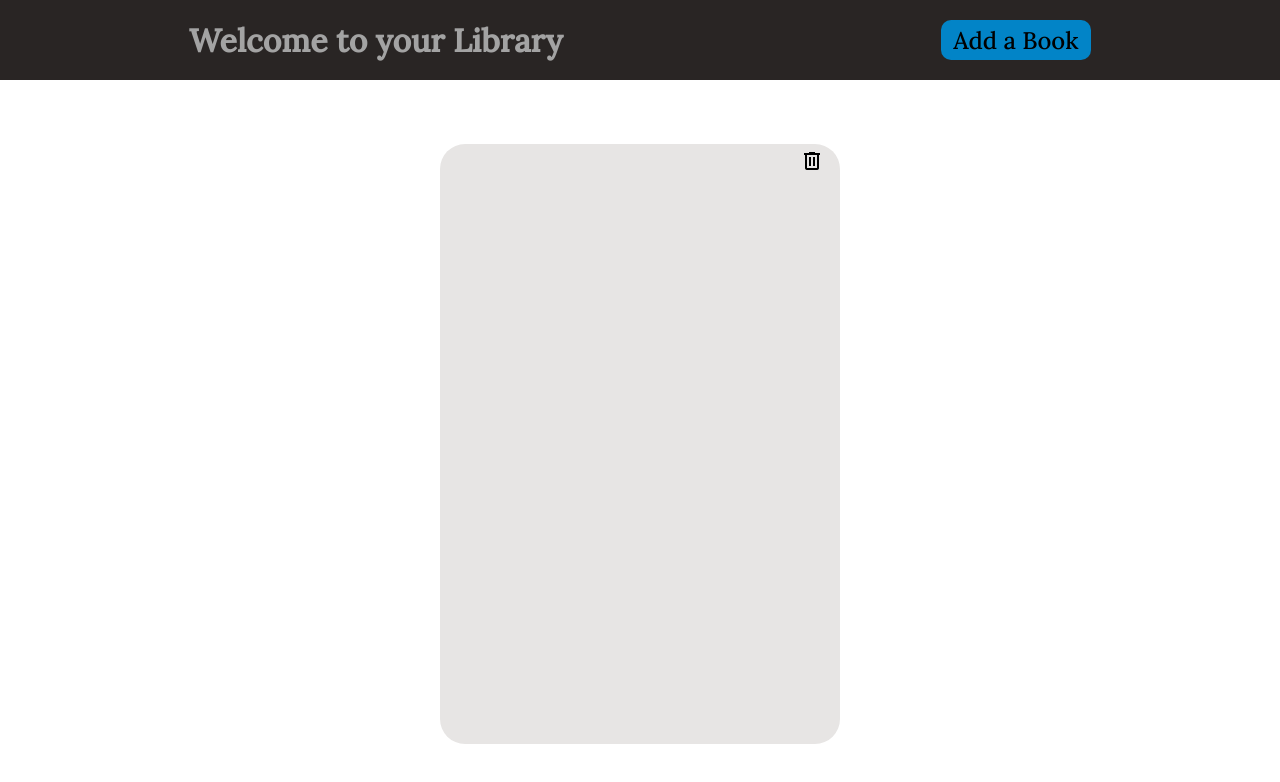
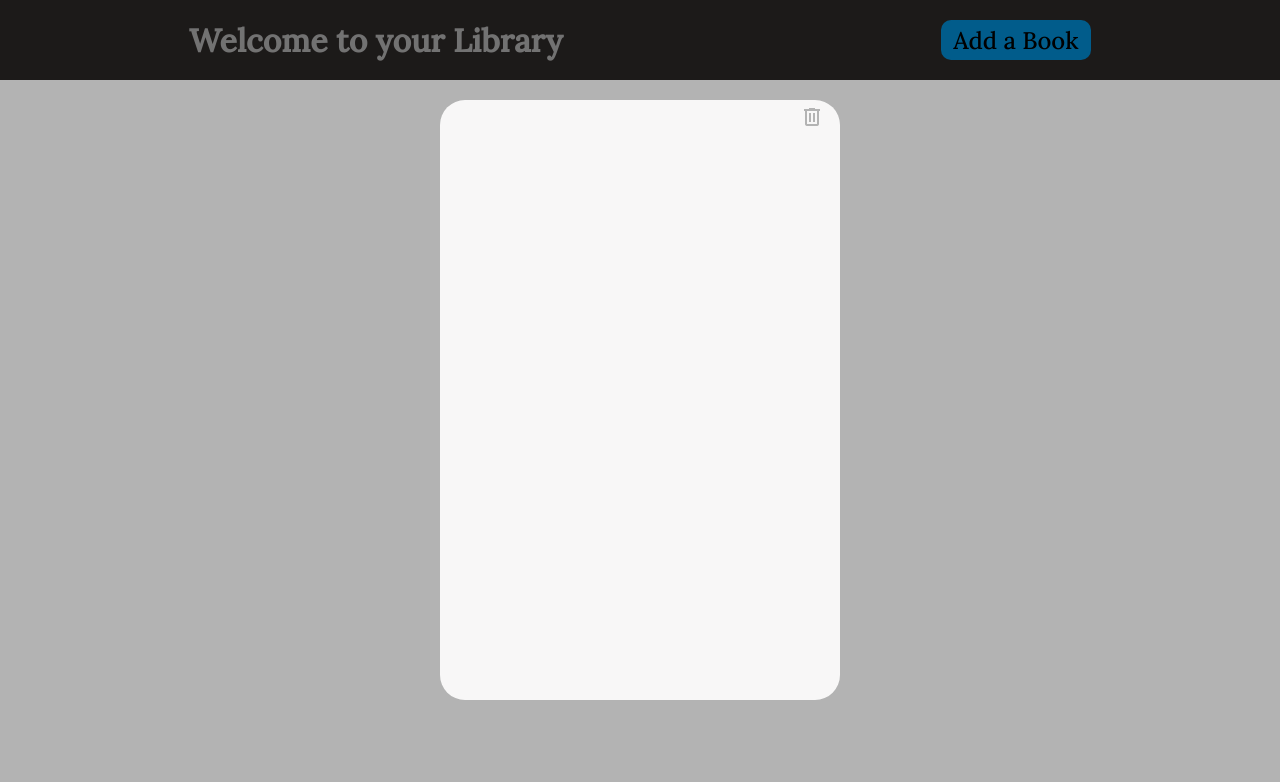
Before and after one commit to portaTuimil/Personal_Web_Library, a plain HTML site: page index.html in a window 1280 px wide. Both pictures are taken after a click on the button "Add a Book". Drawn offline with nearby package versions, Linux system fonts and the light colour scheme.

Commit message:
Project Structure Improved

```diff
--- a/index.html
+++ b/index.html
@@ -7,15 +7,18 @@
 	<link rel="stylesheet" href="https://fonts.googleapis.com/css2?family=Material+Symbols+Outlined:opsz,wght,FILL,GRAD@48,400,0,0" />
 </head>
 <body>
+<div class="add-menu" id ="close">
+	<div class="form">
+		<button class="close-btn"><span class="material-symbols-outlined">delete</span></button>
+	</div>
+</div>
 
 <div class="nav">
 	<h1>Welcome to your Library</h1>
-	<button class="btn" id ="false">Add a Book</button>
+	<button class="btn">Add a Book</button>
 </div>
 
-<div class="add-menu" id ="false">
-	<button class="close-btn"><span class="material-symbols-outlined">delete</span></button>
-	</div>
+
 
 <div class="books"></div>
 <script src="script.js"></script>
--- a/script.js
+++ b/script.js
@@ -7,7 +7,7 @@ let menu = false;
 
 btn.addEventListener('click', ()=>{
 
-    addMenu.setAttribute(`style`, `display: inline;`);
+    addMenu.setAttribute(`style`, `display: flex;`);
     menu = true;
 })
 
@@ -18,7 +18,7 @@ close.addEventListener('click', ()=>{
 })
 
 document.onclick = function (e){
-    if (menu === true && e.target.id !== 'false'){
+    if (menu === true && e.target.id === 'close'){
         addMenu.setAttribute(`style`, `display: none;`);
         menu = false;
     }
--- a/styles.css
+++ b/styles.css
@@ -3,6 +3,10 @@
     padding: 0;
     margin: 0;
     font-family: 'Lora', serif;
+}
+
+body{
+    height: 120vh;
 }
 
 .nav{
@@ -39,16 +43,23 @@
 }
 
 .add-menu{
+    height: 130vh;
+    width: 100%;
+    background-color: black;
+    opacity: 30%;
+    position: absolute;
+    display: none;
+    z-index: 100;
+    justify-content: center;
+
+}
+
+.form{
     height: 600px;
     width: 400px;
-    display: none;
     z-index: 100;
-    position: absolute;
-    left: 0;
-    right: 0;
-    margin-left: auto;
-    margin-right: auto;
-    margin-top: 8vh;
+    position: sticky;
+    top: 100px;
     background-color: #e7e5e4;
     border-radius: 25px;
 }
```
